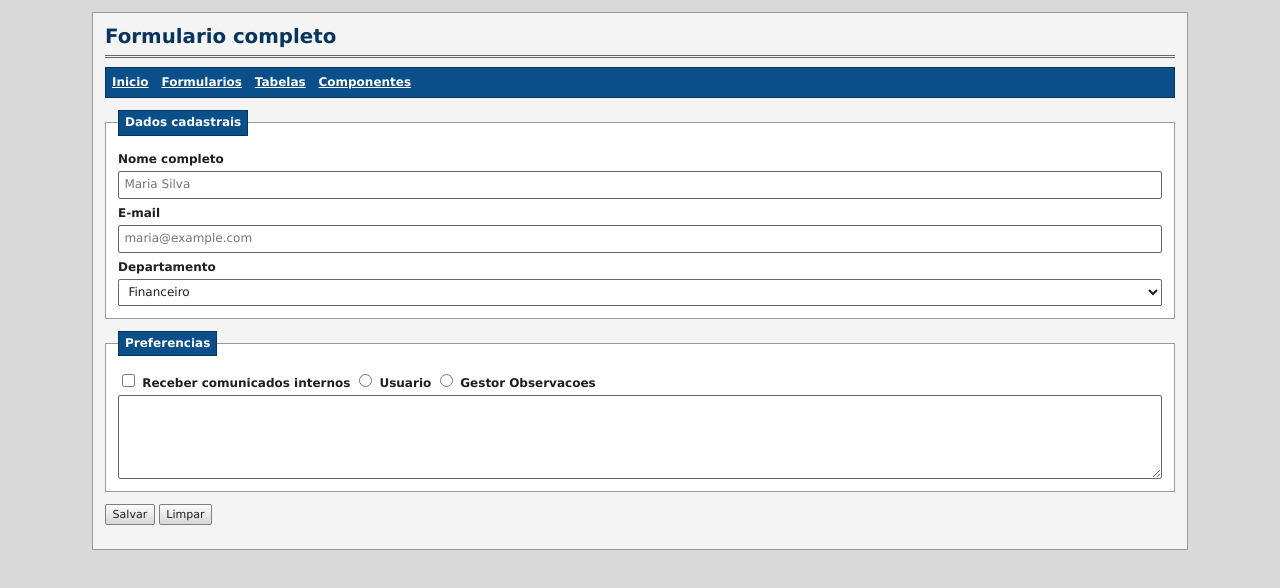
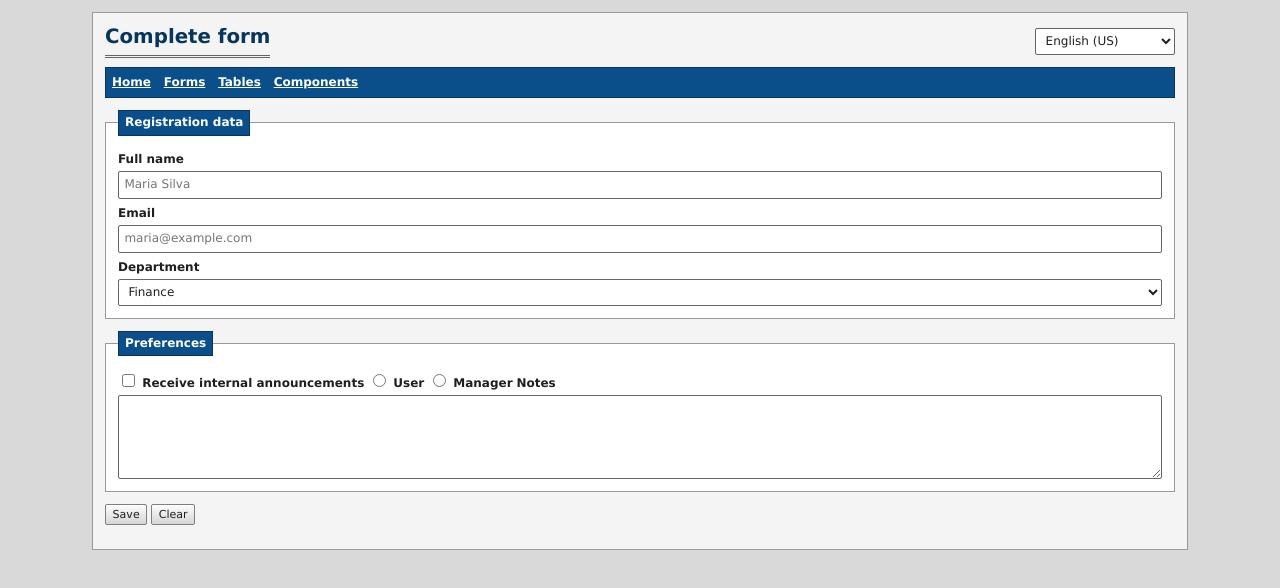
Before and after one commit to moisesduartem/legacy.css, a website: page docs/forms.html in a window 1280 px wide. Drawn offline with Linux system fonts and the light colour scheme.

Commit message:
i18n (en-US + pt-BR)

```diff
--- /dev/null
+++ b/docs/assets/docs.css
@@ -0,0 +1,16 @@
+.docs-heading-row {
+  align-items: center;
+  display: flex;
+  gap: var(--legacy-space-3);
+  justify-content: space-between;
+  margin-bottom: var(--legacy-space-3);
+}
+
+.docs-heading-row h1 {
+  margin: 0;
+}
+
+.docs-heading-row select {
+  margin: 0;
+  width: auto;
+}
--- /dev/null
+++ b/docs/assets/i18n.config.js
@@ -0,0 +1,142 @@
+window.LegacyCssI18n = {
+  defaultLocale: "en-US",
+  storageKey: "legacy.css.locale",
+  locales: {
+    "en-US": {
+      label: "English (US)",
+      messages: {
+        "common.language": "Language",
+        "common.navLabel": "Examples",
+        "common.nav.home": "Home",
+        "common.nav.forms": "Forms",
+        "common.nav.tables": "Tables",
+        "common.nav.components": "Components",
+        "index.title": "legacy.css - examples",
+        "index.heading": "legacy.css",
+        "index.intro":
+          "Classless stylesheet for administrative and corporate interfaces.",
+        "index.panel.header": "Basic elements",
+        "index.panel.body":
+          "Links, lists, buttons, tables, and forms are styled without classes.",
+        "index.panel.link": "Open form example",
+        "index.lists.heading": "Lists",
+        "index.unordered.item1": "Administrative processes",
+        "index.unordered.item2": "Internal records",
+        "index.unordered.item3": "Operational reports",
+        "index.ordered.item1": "Fill in data",
+        "index.ordered.item2": "Review information",
+        "index.ordered.item3": "Submit request",
+        "index.button.confirm": "Confirm",
+        "index.button.cancel": "Cancel",
+        "forms.title": "legacy.css - forms",
+        "forms.heading": "Complete form",
+        "forms.fieldset.registration": "Registration data",
+        "forms.name": "Full name",
+        "forms.email": "Email",
+        "forms.department": "Department",
+        "forms.department.finance": "Finance",
+        "forms.department.hr": "Human resources",
+        "forms.department.operations": "Operations",
+        "forms.fieldset.preferences": "Preferences",
+        "forms.newsletter": "Receive internal announcements",
+        "forms.profile.user": "User",
+        "forms.profile.manager": "Manager",
+        "forms.notes": "Notes",
+        "forms.button.save": "Save",
+        "forms.button.clear": "Clear",
+        "tables.title": "legacy.css - tables",
+        "tables.heading": "Tables",
+        "tables.caption": "Recent requests",
+        "tables.header.protocol": "Protocol",
+        "tables.header.requester": "Requester",
+        "tables.header.status": "Status",
+        "tables.header.updated": "Updated",
+        "tables.status.review": "In review",
+        "tables.status.pending": "Pending",
+        "tables.status.done": "Completed",
+        "tables.date.2026-06-13": "06/13/2026",
+        "tables.date.2026-06-12": "06/12/2026",
+        "tables.date.2026-06-11": "06/11/2026",
+        "components.title": "legacy.css - components",
+        "components.heading": "Minimal components",
+        "components.alert.info": "General information about the process.",
+        "components.alert.success": "Record saved successfully.",
+        "components.alert.warning": "There are fields pending review.",
+        "components.alert.danger": "The operation could not be completed.",
+        "components.panel.header": "Administrative panel",
+        "components.panel.body":
+          "Use `.panel` only when semantic HTML does not represent an operational content box.",
+        "components.details.summary": "View details",
+        "components.details.body": "Additional content displayed on demand.",
+      },
+    },
+    "pt-BR": {
+      label: "Português (Brasil)",
+      messages: {
+        "common.language": "Idioma",
+        "common.navLabel": "Exemplos",
+        "common.nav.home": "Início",
+        "common.nav.forms": "Formulários",
+        "common.nav.tables": "Tabelas",
+        "common.nav.components": "Componentes",
+        "index.title": "legacy.css - exemplos",
+        "index.heading": "legacy.css",
+        "index.intro":
+          "Folha de estilos classless para interfaces administrativas e corporativas.",
+        "index.panel.header": "Elementos básicos",
+        "index.panel.body":
+          "Links, listas, botões, tabelas e formulários recebem estilo sem classes.",
+        "index.panel.link": "Abrir exemplo de formulário",
+        "index.lists.heading": "Listas",
+        "index.unordered.item1": "Processos administrativos",
+        "index.unordered.item2": "Cadastros internos",
+        "index.unordered.item3": "Relatórios operacionais",
+        "index.ordered.item1": "Preencher dados",
+        "index.ordered.item2": "Conferir informações",
+        "index.ordered.item3": "Enviar solicitação",
+        "index.button.confirm": "Confirmar",
+        "index.button.cancel": "Cancelar",
+        "forms.title": "legacy.css - formulários",
+        "forms.heading": "Formulário completo",
+        "forms.fieldset.registration": "Dados cadastrais",
+        "forms.name": "Nome completo",
+        "forms.email": "E-mail",
+        "forms.department": "Departamento",
+        "forms.department.finance": "Financeiro",
+        "forms.department.hr": "Recursos humanos",
+        "forms.department.operations": "Operações",
+        "forms.fieldset.preferences": "Preferências",
+        "forms.newsletter": "Receber comunicados internos",
+        "forms.profile.user": "Usuário",
+        "forms.profile.manager": "Gestor",
+        "forms.notes": "Observações",
+        "forms.button.save": "Salvar",
+        "forms.button.clear": "Limpar",
+        "tables.title": "legacy.css - tabelas",
+        "tables.heading": "Tabelas",
+        "tables.caption": "Solicitações recentes",
+        "tables.header.protocol": "Protocolo",
+        "tables.header.requester": "Interessado",
+        "tables.header.status": "Status",
+        "tables.header.updated": "Atualização",
+        "tables.status.review": "Em análise",
+        "tables.status.pending": "Pendente",
+        "tables.status.done": "Concluído",
+        "tables.date.2026-06-13": "13/06/2026",
+        "tables.date.2026-06-12": "12/06/2026",
+        "tables.date.2026-06-11": "11/06/2026",
+        "components.title": "legacy.css - componentes",
+        "components.heading": "Componentes mínimos",
+        "components.alert.info": "Informação geral sobre o processo.",
+        "components.alert.success": "Registro salvo com sucesso.",
+        "components.alert.warning": "Existem campos pendentes de revisão.",
+        "components.alert.danger": "Não foi possível concluir a operação.",
+        "components.panel.header": "Painel administrativo",
+        "components.panel.body":
+          "Use `.panel` apenas quando o HTML semântico não representar uma caixa de conteúdo operacional.",
+        "components.details.summary": "Ver detalhes",
+        "components.details.body": "Conteúdo complementar exibido sob demanda.",
+      },
+    },
+  },
+};
--- /dev/null
+++ b/docs/assets/i18n.js
@@ -0,0 +1,99 @@
+const { defaultLocale, locales, storageKey } = window.LegacyCssI18n;
+
+function normalizeLocale(locale) {
+  if (!locale) return defaultLocale;
+
+  const exactMatch = Object.keys(locales).find(
+    (availableLocale) => availableLocale.toLowerCase() === locale.toLowerCase()
+  );
+
+  if (exactMatch) return exactMatch;
+
+  const language = locale.split("-")[0].toLowerCase();
+  return (
+    Object.keys(locales).find((availableLocale) =>
+      availableLocale.toLowerCase().startsWith(`${language}-`)
+    ) || defaultLocale
+  );
+}
+
+function getInitialLocale() {
+  const searchParams = new URLSearchParams(window.location.search);
+  return normalizeLocale(
+    searchParams.get("lang") ||
+      getStoredLocale() ||
+      window.navigator.language
+  );
+}
+
+function getStoredLocale() {
+  try {
+    return window.localStorage.getItem(storageKey);
+  } catch {
+    return null;
+  }
+}
+
+function storeLocale(locale) {
+  try {
+    window.localStorage.setItem(storageKey, locale);
+  } catch {
+    return;
+  }
+}
+
+function translateAttribute(element, datasetKey, attribute, messages) {
+  const key = element.dataset[datasetKey];
+
+  if (key && messages[key]) {
+    element.setAttribute(attribute, messages[key]);
+  }
+}
+
+function applyLocale(locale) {
+  const messages = locales[locale].messages;
+
+  document.documentElement.lang = locale;
+  document.querySelectorAll("[data-i18n]").forEach((element) => {
+    const key = element.dataset.i18n;
+
+    if (messages[key]) {
+      element.textContent = messages[key];
+    }
+  });
+
+  document
+    .querySelectorAll("[data-i18n-title]")
+    .forEach((element) => translateAttribute(element, "i18nTitle", "title", messages));
+  document
+    .querySelectorAll("[data-i18n-placeholder]")
+    .forEach((element) => translateAttribute(element, "i18nPlaceholder", "placeholder", messages));
+  document
+    .querySelectorAll("[data-i18n-aria-label]")
+    .forEach((element) => translateAttribute(element, "i18nAriaLabel", "aria-label", messages));
+
+  const titleKey = document.body.dataset.i18nDocumentTitle;
+  if (titleKey && messages[titleKey]) {
+    document.title = messages[titleKey];
+  }
+
+  storeLocale(locale);
+}
+
+function setupLanguageSelect(select) {
+  Object.entries(locales).forEach(([locale, { label }]) => {
+    const option = document.createElement("option");
+    option.value = locale;
+    option.textContent = label;
+    select.append(option);
+  });
+
+  select.value = getInitialLocale();
+  select.addEventListener("change", (event) => {
+    applyLocale(event.target.value);
+  });
+
+  applyLocale(select.value);
+}
+
+document.querySelectorAll("[data-language-select]").forEach(setupLanguageSelect);
--- a/docs/forms.html
+++ b/docs/forms.html
@@ -1,64 +1,70 @@
 <!doctype html>
-<html lang="pt-BR">
+<html lang="en-US">
   <head>
     <meta charset="utf-8">
     <meta name="viewport" content="width=device-width, initial-scale=1">
-    <title>legacy.css - formularios</title>
+    <title>legacy.css - forms</title>
     <link rel="stylesheet" href="assets/legacy.css">
+    <link rel="stylesheet" href="assets/docs.css">
+    <script src="assets/i18n.config.js" defer></script>
+    <script src="assets/i18n.js" defer></script>
   </head>
-  <body>
+  <body data-i18n-document-title="forms.title">
     <main>
-      <h1>Formulario completo</h1>
+      <div class="docs-heading-row">
+        <h1 data-i18n="forms.heading">Complete form</h1>
+        <select id="language-select" data-language-select data-i18n-aria-label="common.language"></select>
+      </div>
 
-      <nav aria-label="Exemplos">
-        <a href="index.html">Inicio</a>
-        <a href="forms.html">Formularios</a>
-        <a href="tables.html">Tabelas</a>
-        <a href="components.html">Componentes</a>
+      <nav aria-label="Examples" data-i18n-aria-label="common.navLabel">
+        <a href="index.html" data-i18n="common.nav.home">Home</a>
+        <a href="forms.html" data-i18n="common.nav.forms">Forms</a>
+        <a href="tables.html" data-i18n="common.nav.tables">Tables</a>
+        <a href="components.html" data-i18n="common.nav.components">Components</a>
       </nav>
 
       <form>
         <fieldset>
-          <legend>Dados cadastrais</legend>
+          <legend data-i18n="forms.fieldset.registration">Registration data</legend>
 
-          <label for="name">Nome completo</label>
+          <label for="name" data-i18n="forms.name">Full name</label>
           <input id="name" name="name" type="text" placeholder="Maria Silva">
 
-          <label for="email">E-mail</label>
+          <label for="email" data-i18n="forms.email">Email</label>
           <input id="email" name="email" type="email" placeholder="maria@example.com">
 
-          <label for="department">Departamento</label>
+          <label for="department" data-i18n="forms.department">Department</label>
           <select id="department" name="department">
-            <option>Financeiro</option>
-            <option>Recursos humanos</option>
-            <option>Operacoes</option>
+            <option data-i18n="forms.department.finance">Finance</option>
+            <option data-i18n="forms.department.hr">Human resources</option>
+            <option data-i18n="forms.department.operations">Operations</option>
           </select>
         </fieldset>
 
         <fieldset>
-          <legend>Preferencias</legend>
+          <legend data-i18n="forms.fieldset.preferences">Preferences</legend>
 
           <label>
             <input name="newsletter" type="checkbox">
-            Receber comunicados internos
+            <span data-i18n="forms.newsletter">Receive internal announcements</span>
           </label>
 
           <label>
             <input name="profile" type="radio" value="user">
-            Usuario
+            <span data-i18n="forms.profile.user">User</span>
           </label>
 
           <label>
             <input name="profile" type="radio" value="manager">
-            Gestor
+            <span data-i18n="forms.profile.manager">Manager</span>
           </label>
 
-          <label for="notes">Observacoes</label>
+          <label for="notes" data-i18n="forms.notes">Notes</label>
           <textarea id="notes" name="notes"></textarea>
         </fieldset>
 
-        <button type="submit">Salvar</button>
-        <button type="reset">Limpar</button>
+        <button type="submit" data-i18n="forms.button.save">Save</button>
+        <button type="reset" data-i18n="forms.button.clear">Clear</button>
       </form>
     </main>
   </body>
```
Also changed, not shown: docs/components.html (+27 -21 lines), docs/index.html (+28 -22 lines), docs/tables.html (+26 -20 lines).
